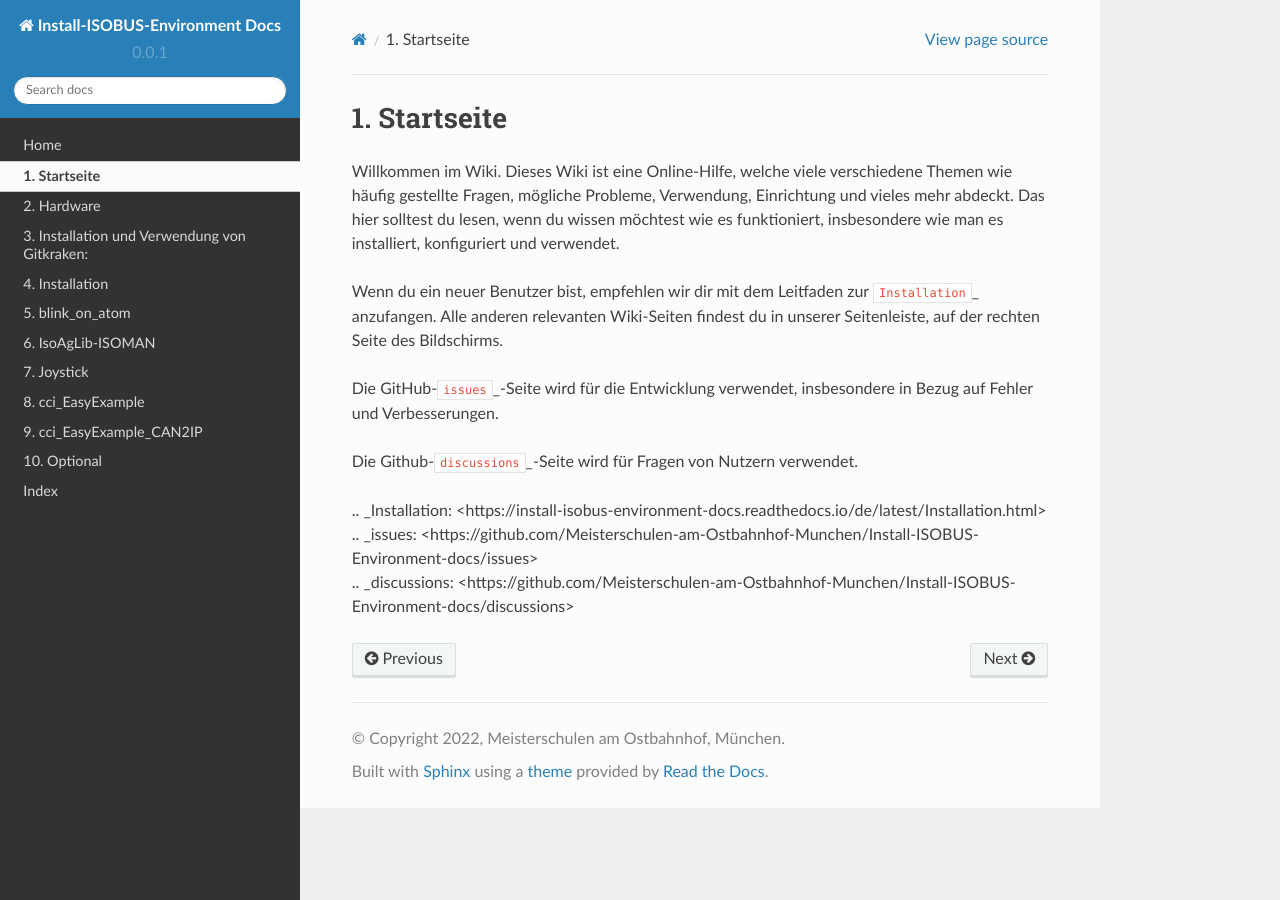
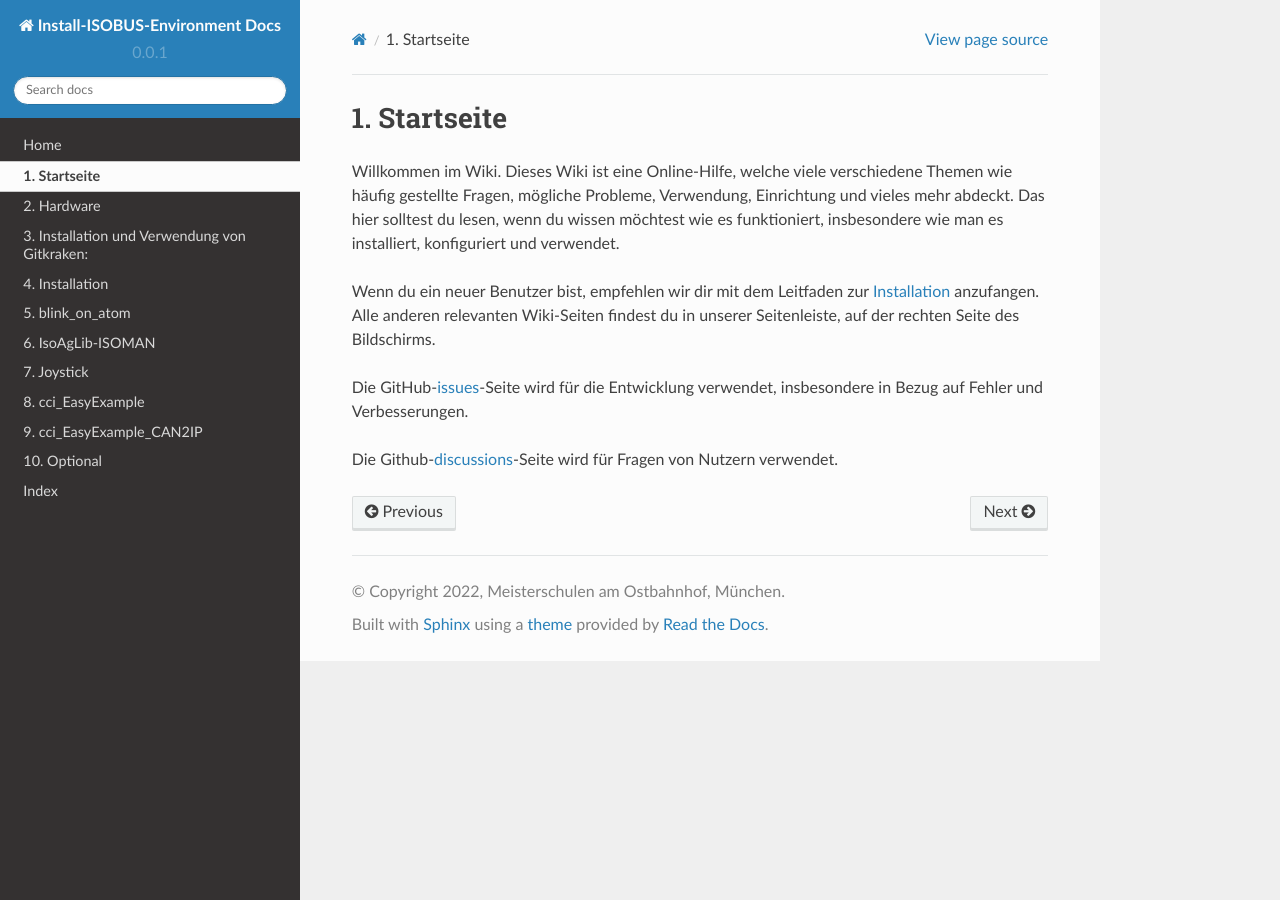
Before and after one commit to franz-ms-muc/Install-ISOBUS-Environment-docs, a Sphinx documentation site: the page built from docs/Home.md, in a window 1280 px wide. Built offline with Sphinx 7.4.7 and the Read the Docs theme 2.0.0, drawn with Linux system fonts in a browser that asks for light colours.

Commit message:
Update Home.md

```diff
--- a/docs/Home.md
+++ b/docs/Home.md
@@ -2,12 +2,8 @@
 
 Willkommen im Wiki. Dieses Wiki ist eine Online-Hilfe, welche viele verschiedene Themen wie häufig gestellte Fragen, mögliche Probleme, Verwendung, Einrichtung und vieles mehr abdeckt. Das hier solltest du lesen, wenn du wissen möchtest wie es funktioniert, insbesondere wie man es installiert, konfiguriert und verwendet.
 
-Wenn du ein neuer Benutzer bist, empfehlen wir dir mit dem Leitfaden zur `Installation`\_ anzufangen. Alle anderen relevanten Wiki-Seiten findest du in unserer Seitenleiste, auf der rechten Seite des Bildschirms.
+Wenn du ein neuer Benutzer bist, empfehlen wir dir mit dem Leitfaden zur [Installation](https://install-isobus-environment-docs.readthedocs.io/de/latest/Installation.html) anzufangen. Alle anderen relevanten Wiki-Seiten findest du in unserer Seitenleiste, auf der rechten Seite des Bildschirms.
 
-Die GitHub-`issues`\_-Seite wird für die Entwicklung verwendet, insbesondere in Bezug auf Fehler und Verbesserungen.
+Die GitHub-[issues](https://github.com/Meisterschulen-am-Ostbahnhof-Munchen/Install-ISOBUS-Environment-docs/issues)\-Seite wird für die Entwicklung verwendet, insbesondere in Bezug auf Fehler und Verbesserungen.
 
-Die Github-`discussions`\_-Seite wird für Fragen von Nutzern verwendet.
-
-.. \_Installation: \<https://install-isobus-environment-docs.readthedocs.io/de/latest/Installation.html\>
-.. \_issues: \<https://github.com/Meisterschulen-am-Ostbahnhof-Munchen/Install-ISOBUS-Environment-docs/issues\>
-.. \_discussions: \<https://github.com/Meisterschulen-am-Ostbahnhof-Munchen/Install-ISOBUS-Environment-docs/discussions\>
+Die Github-[discussions](https://github.com/Meisterschulen-am-Ostbahnhof-Munchen/Install-ISOBUS-Environment-docs/discussions)\-Seite wird für Fragen von Nutzern verwendet.
```
